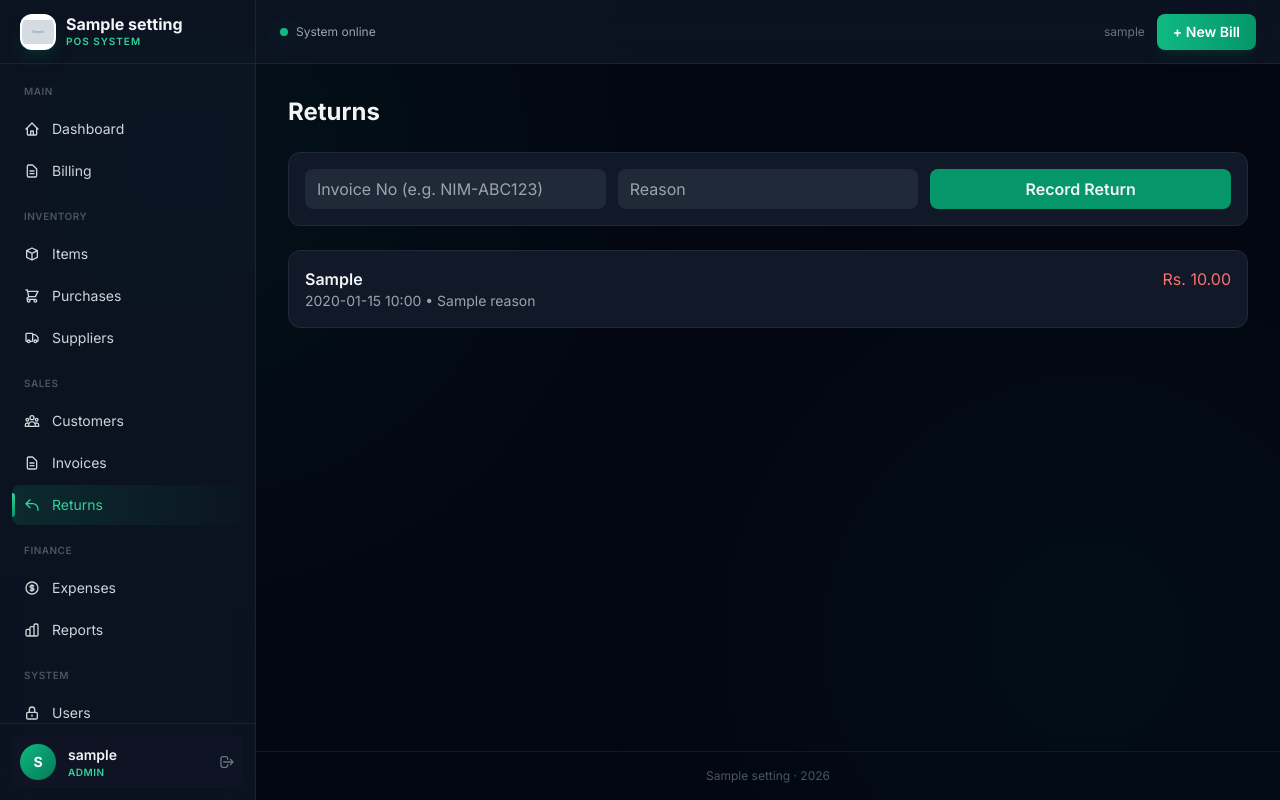
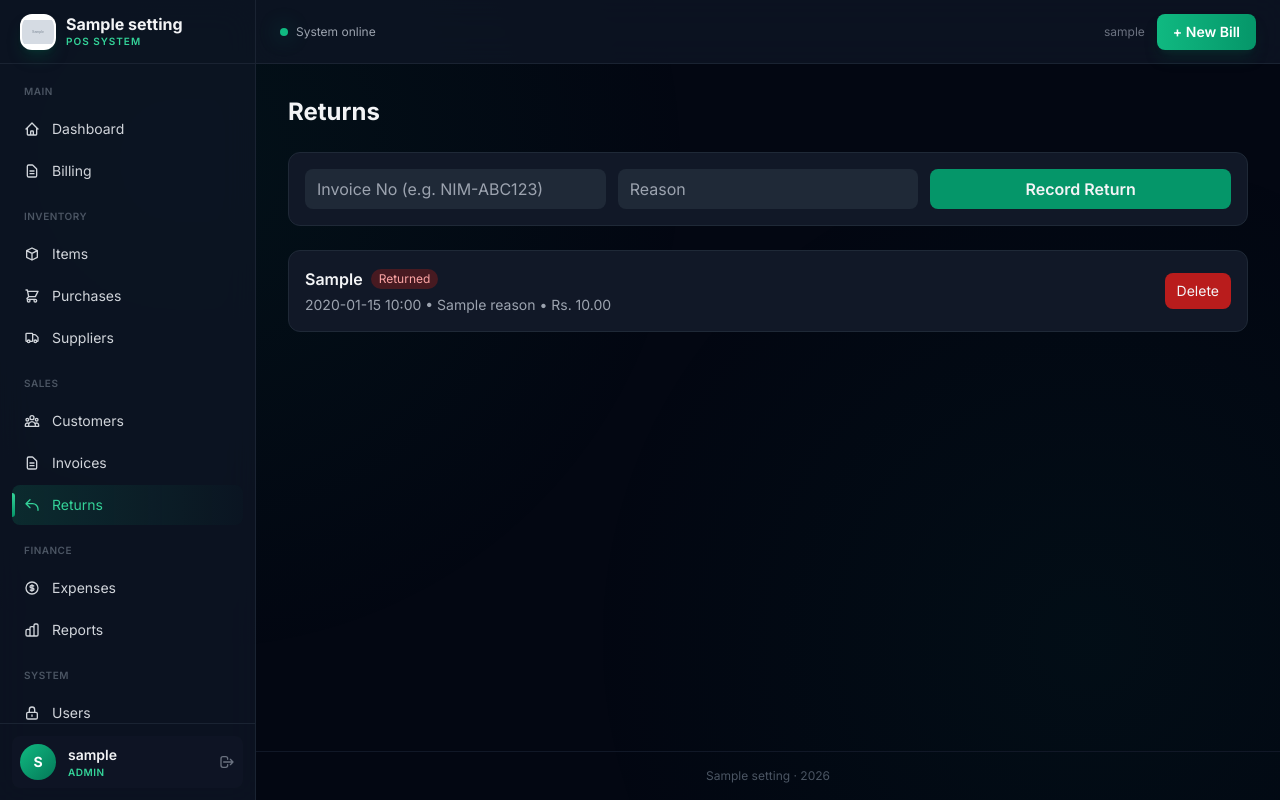
Before and after one commit to nimsara-web/Nimora-pos, a Flask app: page /returns in a window 1280 px wide. Run offline with Flask 3, Linux system fonts and the light colour scheme; the visitor is signed in with stand-in values (Sample User, id 1); grey boxes marked "Sample" are stand-in pictures; a database or web service that is not in the repository returns one stand-in record (values such as "Sample title"); some libraries are stand-ins or nearby versions.

Commit message:
Update returns.html

```diff
--- a/templates/returns.html
+++ b/templates/returns.html
@@ -10,12 +10,21 @@
 
 <div class="space-y-2 fade-in">
     {% for r in returns %}
-    <div class="bg-gray-900 rounded-xl p-4 border border-gray-800">
-        <div class="flex justify-between">
-            <span class="font-semibold">{{ r.invoice_no }}</span>
-            <span class="text-red-400">Rs. {{ "%.2f"|format(r.amount) }}</span>
+    <div class="bg-gray-900 rounded-xl p-4 border border-gray-800 flex justify-between items-center gap-3 card-hover">
+        <div>
+            <div class="flex items-center gap-2">
+                <span class="font-semibold">{{ r.invoice_no }}</span>
+                <span class="text-xs px-2 py-0.5 rounded-full bg-red-900/50 text-red-300">Returned</span>
+            </div>
+            <div class="text-sm text-gray-400 mt-1">
+                {{ r.created_at.strftime('%Y-%m-%d %H:%M') }}
+                {% if r.reason %} • {{ r.reason }}{% endif %}
+                • Rs. {{ "%.2f"|format(r.amount) }}
+            </div>
         </div>
-        <div class="text-sm text-gray-400">{{ r.created_at.strftime('%Y-%m-%d %H:%M') }}{% if r.reason %} • {{ r.reason }}{% endif %}</div>
+        <a href="/return/delete/{{ r._id }}"
+           onclick="return confirm('Delete this return? Stock will be adjusted back.')"
+           class="bg-red-700 hover:bg-red-600 transition px-3 py-2 rounded-lg text-sm shrink-0">Delete</a>
     </div>
     {% endfor %}
 </div>
```
